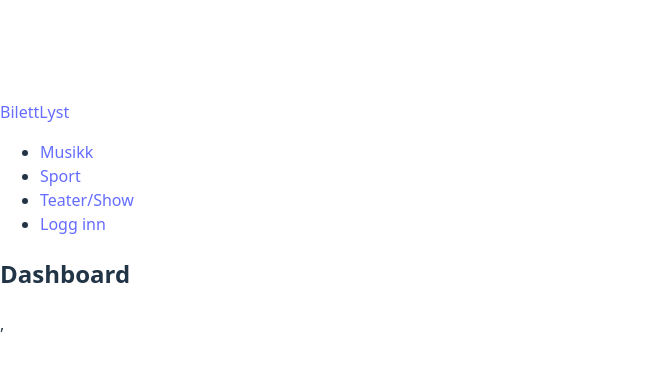
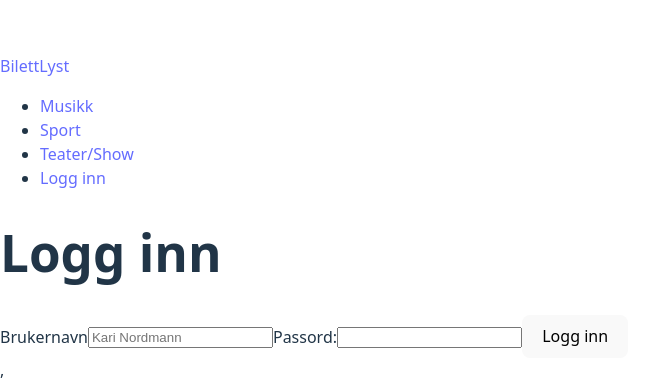
Before and after one commit to MirnaBuntic/UIN_eksamen, a React (Vite) app: page /dashboard in a window 1280 px wide. Shown: the part 182-566 px from the top of the page, without its empty margins (0-670 px from the left). Built offline with nearby package versions, Linux system fonts and the light colour scheme; no server answers.

Commit message:
made eventCard and changes in home for it to work + form in dashboard

```diff
--- a/src/components/Dashboard.jsx
+++ b/src/components/Dashboard.jsx
@@ -1,8 +1,16 @@
-
 export default function Dashboard() {
     return (
         <div>
-            <h2>Dashboard</h2>
+            <h1>Logg inn</h1>
+            <form>
+                <label htmlFor="username">Brukernavn</label>
+                <input type="text" id="username" placeholder="Kari Nordmann" />
+
+                <label htmlFor="password">Passord:</label>
+                <input type="password" id="password" />
+
+                <button type="submit">Logg inn</button>
+            </form>
         </div>
     );
 }
--- /dev/null
+++ b/src/components/EventCard..jsx
@@ -0,0 +1,18 @@
+import { Link } from "react-router-dom";
+
+export default function EventCard({attraction}) {
+    console.log("Riktig eventcard for event:", attraction.name);
+
+    const imageUrl = attraction.images?.[0]?.url;
+    const slug = attraction.name.toLowerCase().replace(/\s+/g, '-');
+
+
+return (
+    <article>
+        {imageUrl && <img src={imageUrl} alt={attraction.name} />}
+        <h2>{attraction.name}</h2>
+        <Link to={`/event/${slug}`}>Les mer om {attraction.name}</Link>
+    </article>
+);
+
+}
--- a/src/components/Home.jsx
+++ b/src/components/Home.jsx
@@ -1,26 +1,14 @@
 import { Link } from "react-router-dom";
+import EventCard from "./EventCard.";
 
 export default function Home({ attractions }) {
 
     return (
         <section>
             <h1>Sommerens festivaler!</h1>
-
-            {attractions?.map((attraction) => {
-                const imageUrl = attraction.images && attraction.images.length > 0
-                    ?attraction.images[0].url
-                    : null;
-
-                const slug = attraction.name.toLowerCase().replace(/\s+/g, '-');
-
-                return (
-                    <article key={attraction.id}>
-                        {imageUrl && <img src={imageUrl} alt={attraction.name} />}
-                        <h2>{attraction.name}</h2>
-                        <Link to={`/event/${slug}`}>Les mer om {attraction.name}</Link>
-                    </article>
-                );
-            })}
+            {attractions?.map((attraction) => (
+                <EventCard key={attraction.id} attraction={attraction} />
+            ))}
         </section>
     );
 }
```
